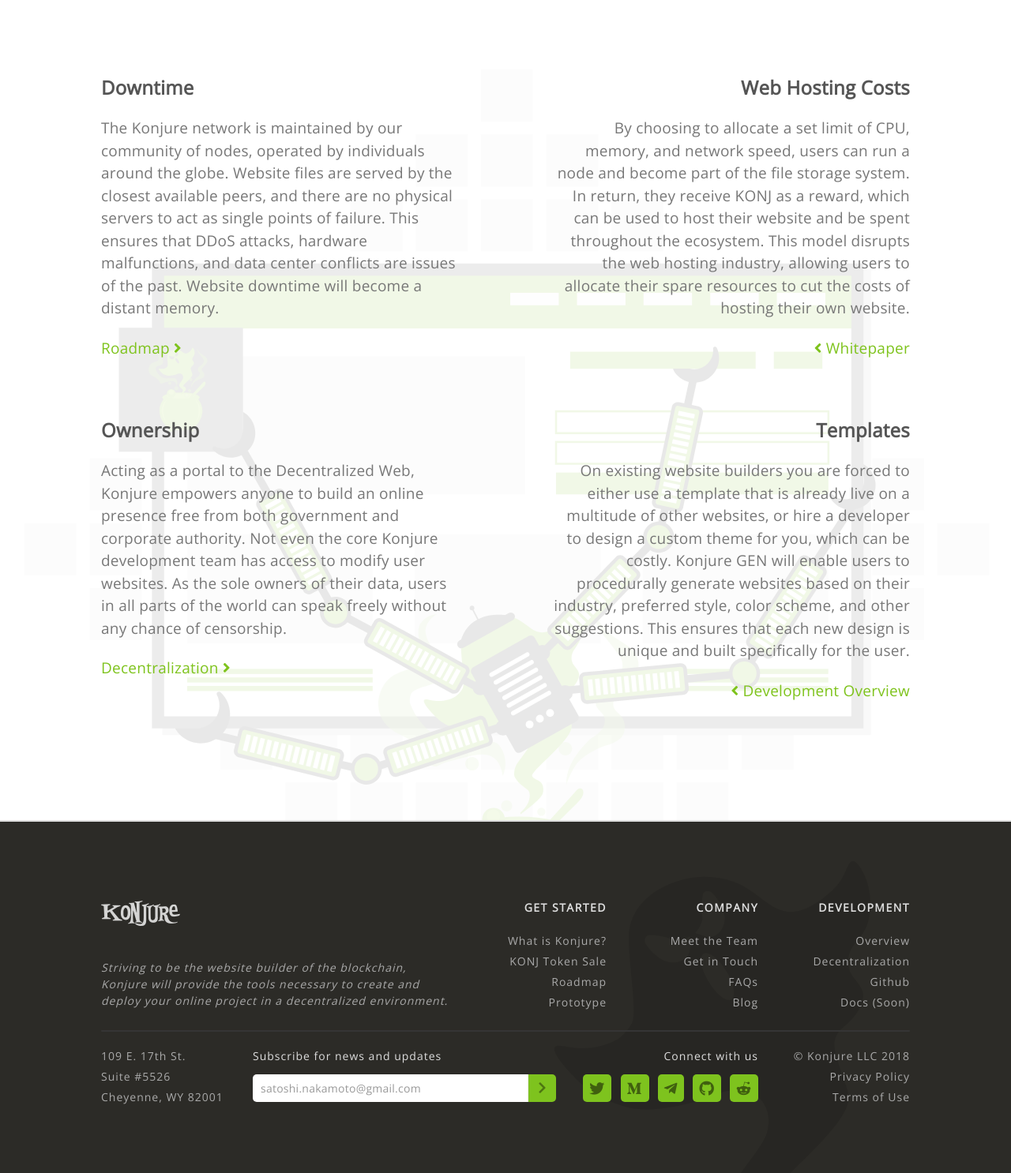
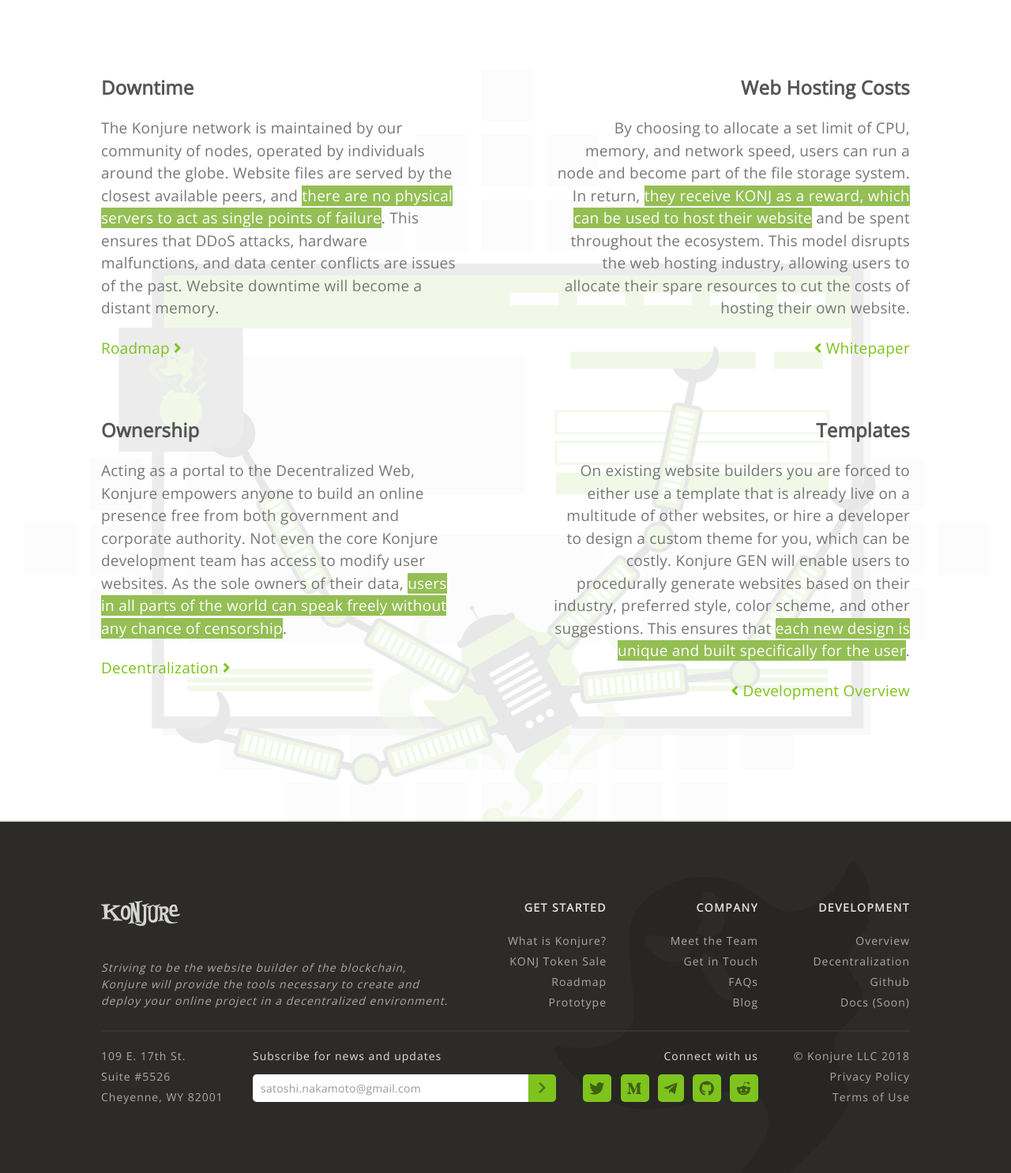
Before and after one commit to Konjure/konjure-org, a PHP site: page / in a window 1280 px wide. Shown: the part 2828-4314 px from the top of the page at 79% size. Run offline with PHP 8.4, Linux system fonts and the light colour scheme.

Commit message:
Emphasized text

```diff
--- a/assets/style/css/design.css
+++ b/assets/style/css/design.css
@@ -962,6 +962,11 @@ h6 {
 	position: relative;
 	z-index: 3;
 	margin-bottom: 100px;
+}
+
+.section.features h3 span {
+	background-color: #94BF54;
+	color: #FFF;
 }
 
 #features-backpic {
--- a/index.php
+++ b/index.php
@@ -208,14 +208,14 @@
 						<div class="cell-8">
 							<h2 data-sr="enter left, and hustle 20px">Downtime</h2>
 							<br>
-							<h3 data-sr="enter left, and hustle 20px">The Konjure network is maintained by our community of nodes, operated by individuals around the globe. Website files are served by the closest available peers, and there are no physical servers to act as single points of failure. This ensures that DDoS attacks, hardware malfunctions, and data center conflicts are issues of the past. Website downtime will become a distant memory.</h3>
+							<h3 data-sr="enter left, and hustle 20px">The Konjure network is maintained by our community of nodes, operated by individuals around the globe. Website files are served by the closest available peers, and <span>there are no physical servers to act as single points of failure</span>. This ensures that DDoS attacks, hardware malfunctions, and data center conflicts are issues of the past. Website downtime will become a distant memory.</h3>
 							<br>
 							<h3 data-sr="enter left, and hustle 20px"><a href="/get-started/roadmap">Roadmap <i class="fa fa-angle-right"></i></a></h3>
 						</div>
 						<div class="cell-8 text-right">
 							<h2 data-sr="enter right, and hustle 20px">Web Hosting Costs</h2>
 							<br>
-							<h3 data-sr="enter right, and hustle 20px">By choosing to allocate a set limit of CPU, memory, and network speed, users can run a node and become part of the file storage system. In return, they receive KONJ as a reward, which can be used to host their website and be spent throughout the ecosystem. This model disrupts the web hosting industry, allowing users to allocate their spare resources to cut the costs of hosting their own website.</h3>
+							<h3 data-sr="enter right, and hustle 20px">By choosing to allocate a set limit of CPU, memory, and network speed, users can run a node and become part of the file storage system. In return, <span>they receive KONJ as a reward, which can be used to host their website</span> and be spent throughout the ecosystem. This model disrupts the web hosting industry, allowing users to allocate their spare resources to cut the costs of hosting their own website.</h3>
 							<br>
 							<h3 data-sr="enter right, and hustle 20px"><a href="/company/papers/konjure-whitepaper.pdf" target="_blank"><i class="fa fa-angle-left"></i> Whitepaper</a></h3>
 						</div>
@@ -224,14 +224,14 @@
 						<div class="cell-8">
 							<h2 data-sr="enter left, and hustle 20px">Ownership</h2>
 							<br>
-							<h3 data-sr="enter left, and hustle 20px">Acting as a portal to the Decentralized Web, Konjure empowers anyone to build an online presence free from both government and corporate authority. Not even the core Konjure development team has access to modify user websites. As the sole owners of their data, users in all parts of the world can speak freely without any chance of censorship.</h3>
+							<h3 data-sr="enter left, and hustle 20px">Acting as a portal to the Decentralized Web, Konjure empowers anyone to build an online presence free from both government and corporate authority. Not even the core Konjure development team has access to modify user websites. As the sole owners of their data, <span>users in all parts of the world can speak freely without any chance of censorship</span>.</h3>
 							<br>
 							<h3 data-sr="enter left, and hustle 20px"><a href="/development/decentralization">Decentralization <i class="fa fa-angle-right"></i></a></h3>
 						</div>
 						<div class="cell-8 text-right">
 							<h2 data-sr="enter right, and hustle 20px">Templates</h2>
 							<br>
-							<h3 data-sr="enter right, and hustle 20px">On existing website builders you are forced to either use a template that is already live on a multitude of other websites, or hire a developer to design a custom theme for you, which can be costly. Konjure GEN will enable users to procedurally generate websites based on their industry, preferred style, color scheme, and other suggestions. This ensures that each new design is unique and built specifically for the user.</h3>
+							<h3 data-sr="enter right, and hustle 20px">On existing website builders you are forced to either use a template that is already live on a multitude of other websites, or hire a developer to design a custom theme for you, which can be costly. Konjure GEN will enable users to procedurally generate websites based on their industry, preferred style, color scheme, and other suggestions. This ensures that <span>each new design is unique and built specifically for the user</span>.</h3>
 							<br>
 							<h3 data-sr="enter right, and hustle 20px"><a href="/development/overview"><i class="fa fa-angle-left"></i> Development Overview</a></h3>
 						</div>
```
